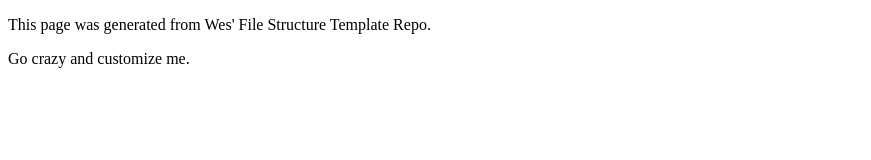
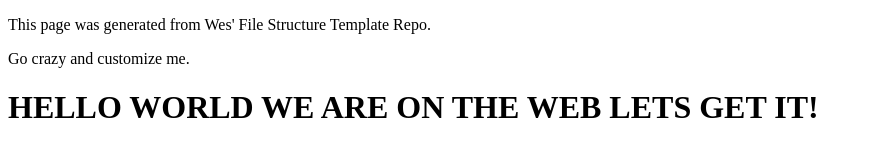
Before and after one commit to adanglol/art101, a plain HTML site: page index.html in a window 1280 px wide. Shown: the whole page, without its empty margins (0-871 px from the left). Drawn offline with Linux system fonts and the light colour scheme.

Commit message:
To Test that we are on the web
h1 tags that says hello world.

```diff
--- a/index.html
+++ b/index.html
@@ -10,6 +10,7 @@
 
 		<p>Go crazy and customize me.</p>
 	</main>
+	<h1>HELLO WORLD WE ARE ON THE WEB LETS GET IT!</h1>
 
 
 </body>
```
